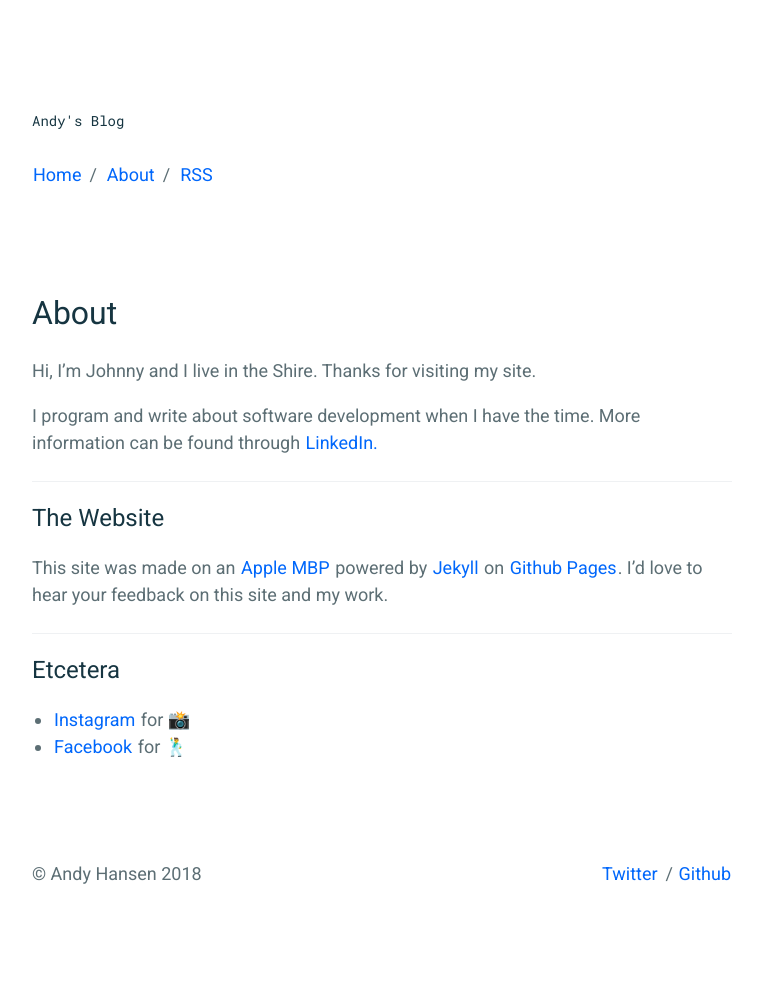
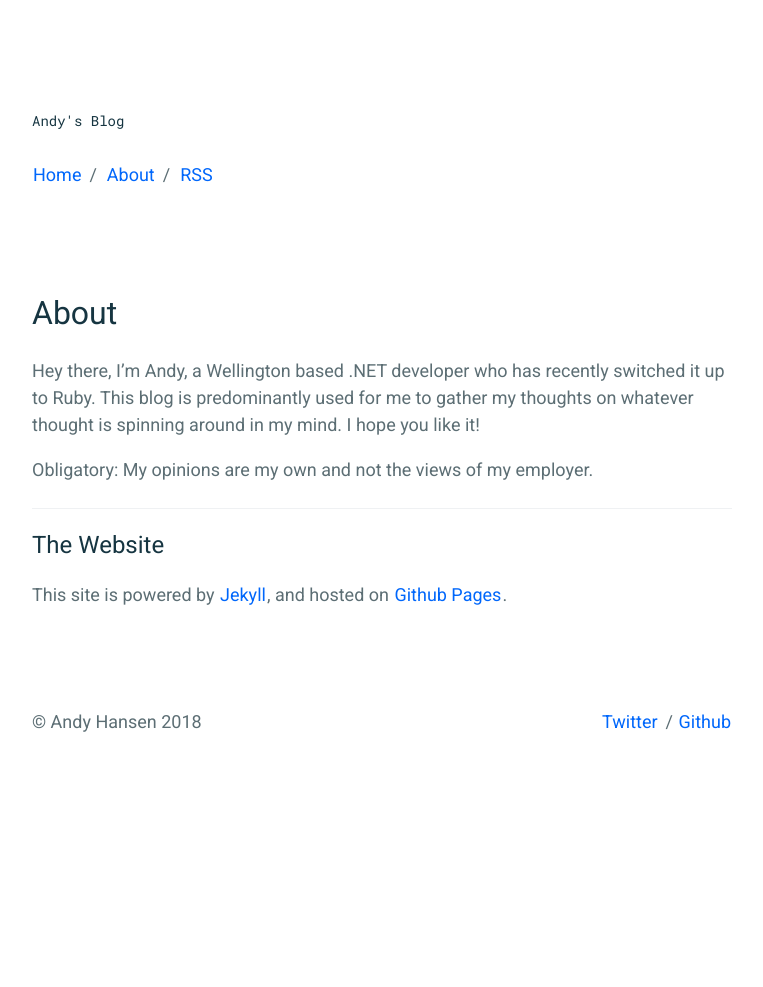
Before and after one commit to andyhansen/blog, a Jekyll site: the page built from _pages/about.md, in a window 1280 px wide. Shown: the whole page, without its empty margins (258-1021 px from the left). Built offline with Jekyll 4.4.1, drawn with Linux system fonts in a browser that asks for light colours; after the commit the page ends 900 px from its top, so only the background shows below that.

Commit message:
The about section is now actually about me

```diff
--- a/_pages/about.md
+++ b/_pages/about.md
@@ -3,19 +3,14 @@ layout: content
 title: About
 permalink: /about/
 ---
-Hi, I'm Johnny and I live in the Shire. Thanks for visiting my site.
 
-I program and write about software development when I have the time. More information can be found through <a href="https://www.linkedin.com/" data-network="LinkedIn" data-proofer-ignore>LinkedIn.</a>
+Hey there, I'm Andy, a Wellington based .NET developer who has recently switched it up to Ruby.
+This blog is predominantly used for me to gather my thoughts on whatever thought is spinning around in my mind.
+I hope you like it!
+
+Obligatory: My opinions are my own and not the views of my employer.
 
 ----
 
 ## The Website
-This site was made on an [Apple MBP](https://www.apple.com/) powered by [Jekyll](https://jekyllrb.com) on [Github Pages](https://pages.github.com).
-I'd love to hear your feedback on this site and my work.
-
-----
-
-## Etcetera
-
-- [Instagram](https://www.instagram.com/) for 📸
-- [Facebook](https://www.facebook.com/) for 🕺
+This site is powered by [Jekyll](https://jekyllrb.com), and hosted on [Github Pages](https://pages.github.com).
```
